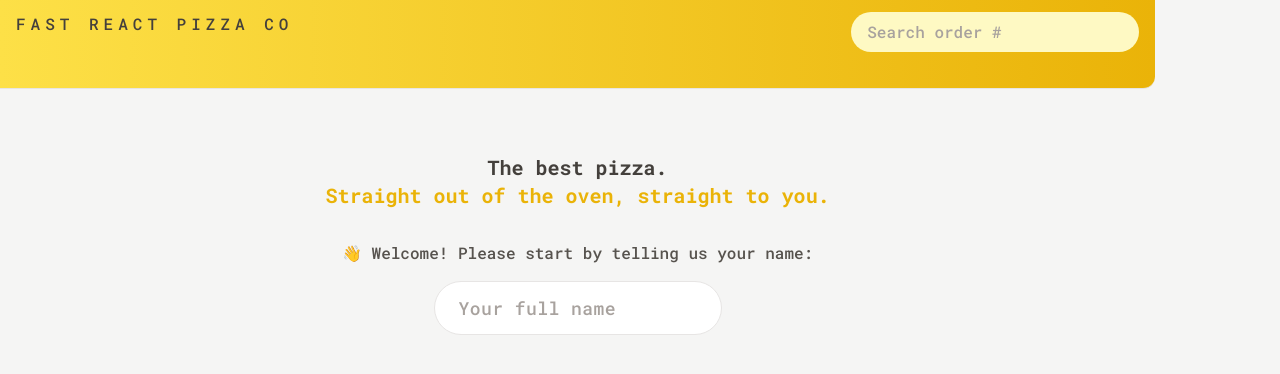
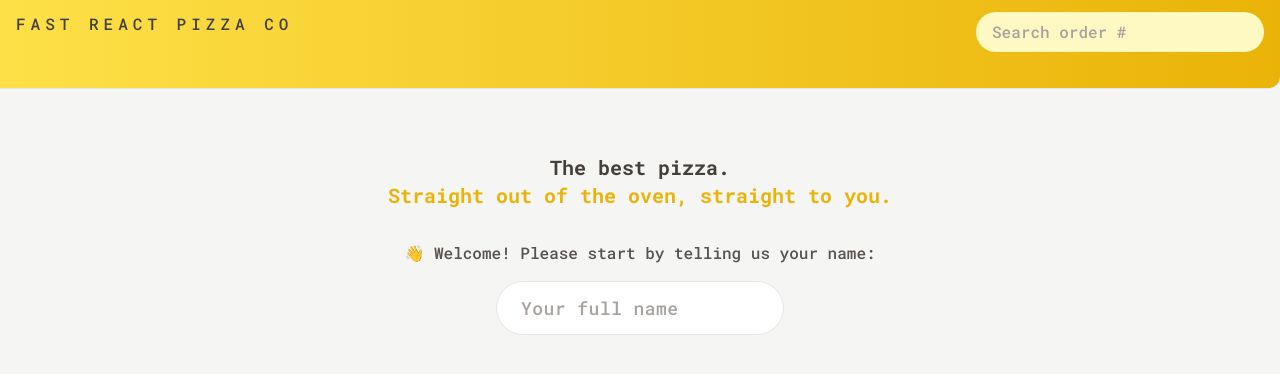
Before and after one commit to AshishCoreProject/fast-react-pizza, a React (Vite) app: page / in a window 1280 px wide. Shown: the top 374 px of the page. Built offline with nearby package versions, Linux system fonts and the light colour scheme.

Commit message:
final Commit3

```diff
--- a/src/index.css
+++ b/src/index.css
@@ -1,6 +1,6 @@
 html,
 body {
-  max-width: 95%;
+  max-width: 105%;
   overflow-x: hidden;
 }
 
```
